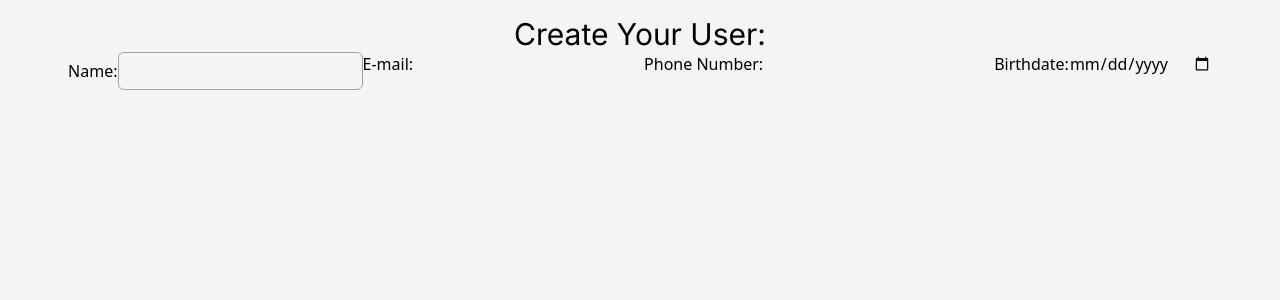
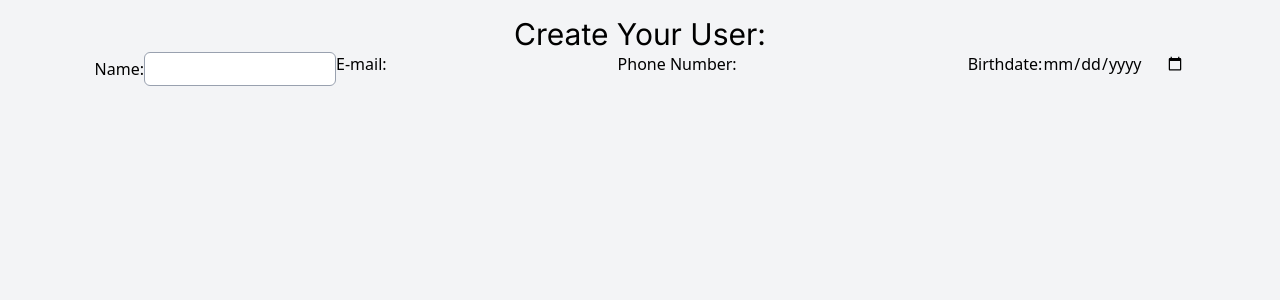
Before and after one commit to gfloriano11/node-crud, a React (Vite) app: page / in a window 1280 px wide. Shown: the top 300 px of the page. Built offline with nearby package versions, Linux system fonts and the light colour scheme.

Commit message:
feat: create propos in input

```diff
--- a/src/components/Input.jsx
+++ b/src/components/Input.jsx
@@ -1,9 +1,12 @@
 import { useState } from "react"
 
-function Input(type, placeholder, value, onChange){
+function Input(props){
 
     return(
-        <input className="bg-stone-100 p-1.5 border-1 border-gray-400 rounded-md"></input>
+        <input
+        className="lg:w-48 md:w-38 w-20 bg-white p-1 border-1 border-gray-400 rounded-md focus:outline-none"
+        {...props}>
+        </input>
     )
 }
 
```
